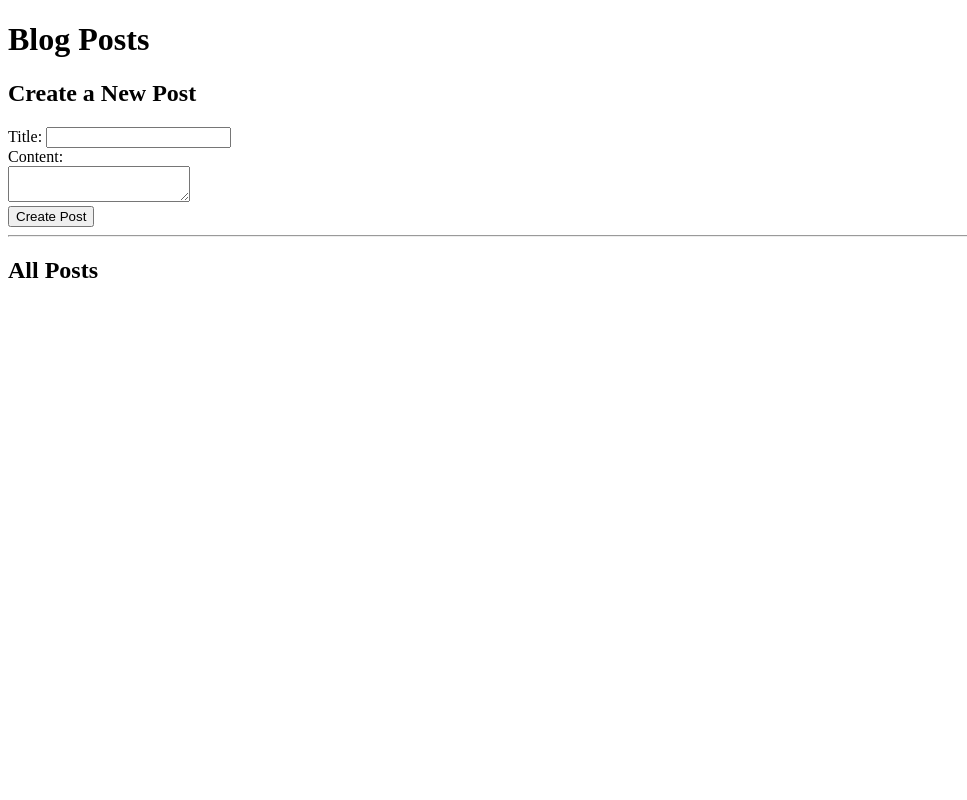
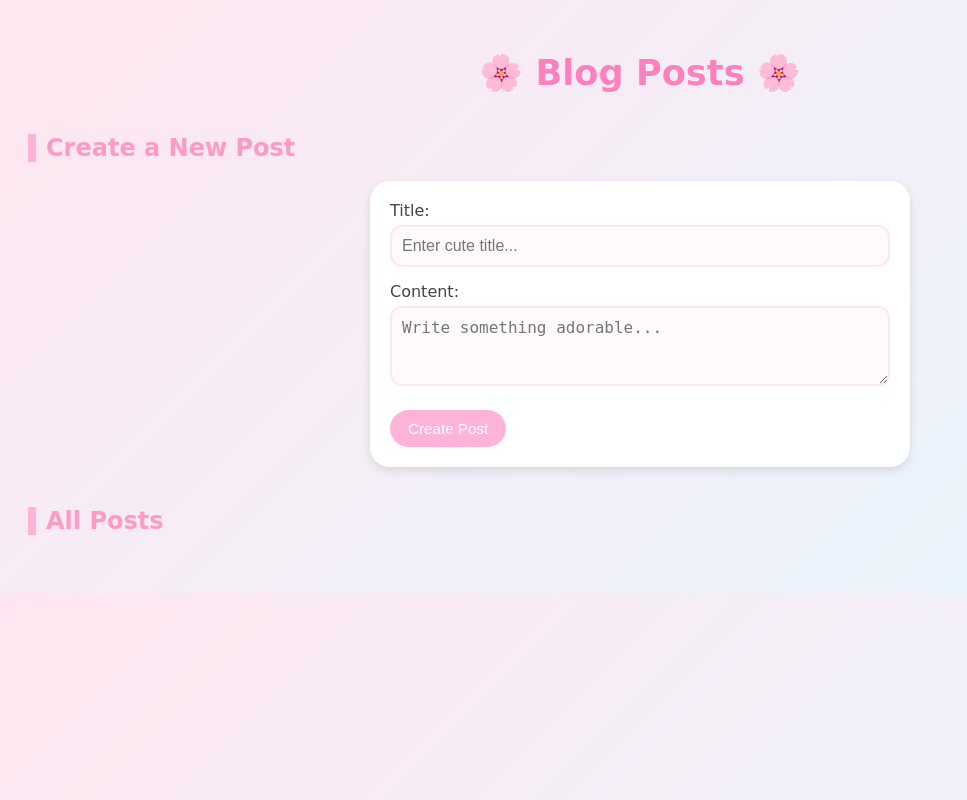
Before and after one commit to minseokgyang/flask-4task, a Flask app: page /blogs in a window 1280 px wide. Shown: the whole page, without its empty margins (0-967 px from the left). Run offline with Flask 3, Linux system fonts and the light colour scheme; some libraries are stand-ins or nearby versions.

Commit message:
지삐띠니와 함께한 css

```diff
--- /dev/null
+++ b/static/style.css
@@ -0,0 +1,136 @@
+/* 전체 폰트 & 배경 */
+body {
+  font-family: "Comic Sans MS", "Segoe UI", sans-serif;
+  background: linear-gradient(135deg, #ffe6f0 0%, #e6f7ff 100%);
+  color: #444;
+  padding: 20px;
+}
+
+h1 {
+  text-align: center;
+  font-size: 2.2rem;
+  color: #ff7fbf;
+  margin-bottom: 30px;
+  text-shadow: 1px 1px 0 #fff;
+}
+
+h2 {
+  color: #ff99c8;
+  border-left: 8px solid #ffb3d9;
+  padding-left: 10px;
+  margin-top: 40px;
+}
+
+/* 폼 박스 */
+#postForm {
+  background: #fff;
+  border-radius: 20px;
+  padding: 20px;
+  box-shadow: 0 4px 10px rgba(0, 0, 0, 0.1);
+  max-width: 500px;
+  margin: auto;
+}
+
+input[type="text"],
+textarea {
+  width: 100%;
+  padding: 10px;
+  margin-top: 5px;
+  margin-bottom: 15px;
+  border: 2px solid #ffe6f0;
+  border-radius: 12px;
+  box-sizing: border-box;
+  font-size: 1rem;
+  transition: 0.3s;
+  background-color: #fffafc;
+}
+
+input[type="text"]:focus,
+textarea:focus {
+  border-color: #ff99c8;
+  outline: none;
+}
+
+textarea {
+  resize: vertical;
+  min-height: 80px;
+}
+
+/* 버튼 */
+input[type="submit"],
+input[type="button"],
+button {
+  background-color: #ffb3d9;
+  color: white;
+  border: none;
+  padding: 10px 18px;
+  border-radius: 20px;
+  cursor: pointer;
+  font-size: 0.95rem;
+  transition: background-color 0.3s, transform 0.1s;
+  margin-top: 5px;
+  margin-right: 5px;
+}
+
+input[type="submit"]:hover,
+input[type="button"]:hover,
+button:hover {
+  background-color: #ff99c8;
+  transform: scale(1.05);
+}
+
+/* 게시물 리스트 */
+#postsList {
+  list-style-type: none;
+  padding: 0;
+  max-width: 700px;
+  margin: 30px auto;
+}
+
+#postsList li {
+  background: #fff;
+  border: 2px dashed #ffe6f0;
+  border-radius: 16px;
+  padding: 15px 20px;
+  margin-bottom: 15px;
+  box-shadow: 0 4px 8px rgba(255, 179, 217, 0.2);
+  transition: 0.3s;
+}
+
+#postsList li:hover {
+  transform: translateY(-3px);
+  box-shadow: 0 6px 12px rgba(255, 179, 217, 0.3);
+}
+
+#postsList h3 {
+  margin: 5px 0;
+  font-size: 1.1rem;
+  color: #ff7fbf;
+}
+
+#postsList p {
+  font-size: 0.95rem;
+  color: #555;
+  margin-bottom: 8px;
+}
+
+/* 버튼 영역 */
+#postsList button {
+  background-color: #c1e1ff;
+  color: #333;
+  border-radius: 12px;
+  margin-right: 5px;
+  padding: 7px 12px;
+}
+
+#postsList button:hover {
+  background-color: #a6d4ff;
+}
+
+/* 반응형 */
+@media (max-width: 600px) {
+  #postForm,
+  #postsList {
+    width: 95%;
+  }
+}
--- a/templates/posts.html
+++ b/templates/posts.html
@@ -4,16 +4,24 @@
     <meta charset="UTF-8" />
     <title>Blog Posts</title>
     <script src="https://cdn.jsdelivr.net/npm/axios/dist/axios.min.js"></script>
+    <!-- Flask 환경일 때 -->
+    <link
+      rel="stylesheet"
+      href="{{ url_for('static', filename='style.css') }}"
+    />
+    <!-- 정적 HTML이라면: <link rel="stylesheet" href="static/style.css" /> -->
   </head>
   <body>
-    <h1>Blog Posts</h1>
+    <h1>🌸 Blog Posts 🌸</h1>
 
     <h2>Create a New Post</h2>
     <form id="postForm">
       <input type="hidden" id="postId" value="" />
-      Title: <input type="text" id="title" /><br />
+      Title:
+      <input type="text" id="title" placeholder="Enter cute title..." /><br />
       Content:<br />
-      <textarea id="content"></textarea><br />
+      <textarea id="content" placeholder="Write something adorable..."></textarea
+      ><br />
       <input type="submit" value="Create Post" id="createButton" />
       <input
         type="button"
@@ -23,8 +31,6 @@
         style="display: none"
       />
     </form>
-
-    <hr />
 
     <h2>All Posts</h2>
     <ul id="postsList"></ul>
@@ -48,8 +54,7 @@
       function createNewPost(title, content) {
         axios
           .post("/posts", { title, content })
-          .then(function (response) {
-            console.log(response);
+          .then(function () {
             loadPosts();
             resetForm();
           })
@@ -61,8 +66,7 @@
       function updatePost(id, title, content) {
         axios
           .put("/posts/" + id, { title, content })
-          .then(function (response) {
-            console.log(response);
+          .then(function () {
             loadPosts();
             resetForm();
           })
@@ -100,8 +104,6 @@
           .get("/posts/" + id)
           .then(function (response) {
             const post = response.data;
-
-            console.log("post", post);
             currentEditingId = post.id;
             document.getElementById("title").value = post.title;
             document.getElementById("content").value = post.content;
@@ -124,7 +126,6 @@
       function submitUpdateForm() {
         const title = document.getElementById("title").value;
         const content = document.getElementById("content").value;
-        console.log("currentEditingId", currentEditingId);
         if (currentEditingId) {
           updatePost(currentEditingId, title, content);
         } else {
@@ -136,8 +137,7 @@
         if (confirm("Are you sure you want to delete this post?")) {
           axios
             .delete("/posts/" + id)
-            .then(function (response) {
-              console.log(response);
+            .then(function () {
               loadPosts();
             })
             .catch(function (error) {
```
Lines whose indentation alone changed are shown as unchanged.
